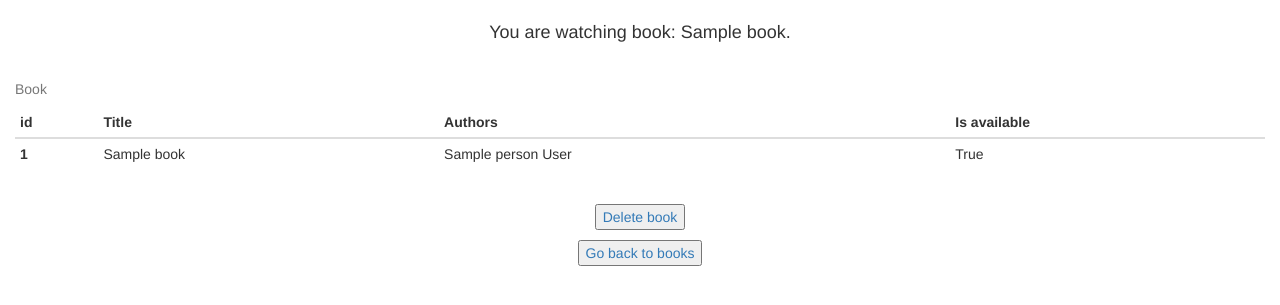
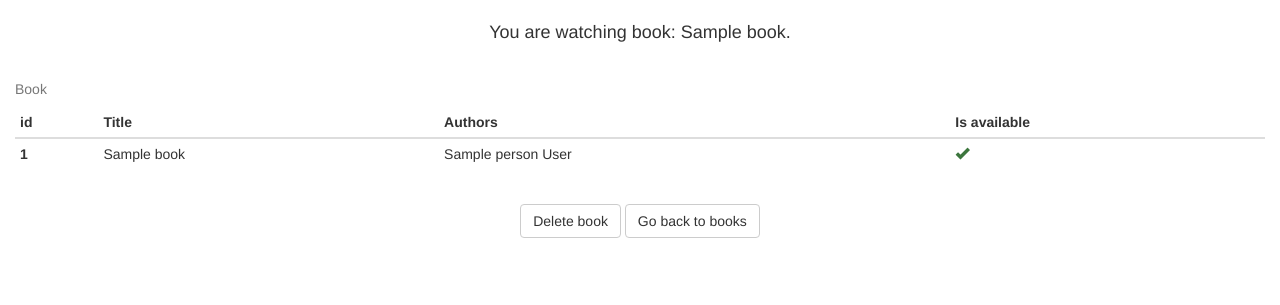
Before and after one commit to pyniuX/library, a Django app: page /library/books/1/ in a window 1280 px wide. Shown: the part 52-357 px from the top of the page. Run offline with Django 5.2, Linux system fonts and the light colour scheme; a user stored in the database is signed in; tables that the repository leaves empty hold one stand-in row (values such as "Sample post"); some libraries are stand-ins or nearby versions.

Commit message:
final version, in production

```diff
--- a/mysite/library/templates/library/authors.html
+++ b/mysite/library/templates/library/authors.html
@@ -5,7 +5,7 @@
 
 {% block content %}
   <p style="font-size: large; text-align: center" >You're in authors menu, shakalakamou!</p>
-  <p style= "text-align: center" ><a href="{% url 'library:author_add' %}"><button>Add author</button></a></p>
+  <p style= "text-align: center" ><a href="{% url 'library:author_add' %}"><button class="btn btn-default">Add author</button></a></p>
   <div id="authors" class="padded">
     <div class="panel-body">
       <table class="center table table-condensed">
--- a/mysite/library/templates/library/book_status.html
+++ b/mysite/library/templates/library/book_status.html
@@ -31,7 +31,11 @@
                             {% endif %}
                         {% endfor %}
                         </td>
-                        <td>{{ book.is_available }}</td>
+                        <td>   {% if book.is_available %}
+                            <span class="glyphicon glyphicon-ok text-success" aria-hidden="true"></span>
+                          {% else %}
+                            <span class="glyphicon glyphicon-remove text-danger" aria-hidden="true"></span>
+                          {% endif %}</td>
                     </tr>
                 </tbody>
                 <tfoot>
@@ -39,6 +43,9 @@
             </table>
         </div>
     </div>
-    <p style= "text-align: center" ><a href="{% url 'library:book_delete' book.id%}"><button>Delete book</button></a></p>
-    <p style= "text-align: center" ><a href="{% url 'library:books' %}"><button>Go back to books</button></a></p>
+
+    <p  style= "text-align: center" ><a href="{% url 'library:book_delete' book.id%}"><button type="button" class="btn btn-default">Delete book</button></a>
+    <a href="{% url 'library:books' %}"><button type="button" class="btn btn-default">Go back to books</button></a></p>
+
+
 {% endblock content %}
--- a/mysite/library/templates/library/books.html
+++ b/mysite/library/templates/library/books.html
@@ -5,7 +5,7 @@
 
 {% block content %}
   <p style="font-size: large; text-align: center" >You're in books, shibidubda!</p>
-  <p style= "text-align: center" ><a href="{% url 'library:book_add' %}"><button>Add book</button></a></p>
+  <p style= "text-align: center" ><a href="{% url 'library:book_add' %}"><button class="btn btn-default">Add book</button></a></p>
   <div id="books_table" class="padded">
     <div class="panel-body">
       <table class="center table table-condensed">
@@ -22,8 +22,8 @@
         </thead>
         <tbody>
           {% for book in books %}
-            <tr>
-              <th scope="row" ><a href="{% url 'library:book_status' book.id %}">{{ book.id }}</a></th>
+            <tr class={% if book.is_available %}"success"{% else %}'danger'{% endif %}>
+              <th scope="row" ><a href="{% url 'library:book_status' book.id %}"><span  class="text-primary" >{{ book.id }}</span></a></th>
               <td>{% for author in book.authors.all %}
                     {% if forloop.last %}
                       {{ author }}
--- a/mysite/library/templates/library/rent_status.html
+++ b/mysite/library/templates/library/rent_status.html
@@ -32,6 +32,6 @@
             </table>
         </div>
     </div>
-    <p style= "text-align: center" ><a href="{% url 'library:rents' %}"><button>Go back to rents</button></a></p>
-    <p style= "text-align: center" ><a href="{% url 'library:rent_return' rent.id %}"><button>Finish rent</button></a></p>
+    <p style= "text-align: center" ><a href="{% url 'library:rents' %}"><button class="btn btn-default">Go back to rents</button></a>
+    <a href="{% url 'library:rent_return' rent.id %}"><button class="btn btn-default">Finish rent</button></a></p>
 {% endblock content %}
--- a/mysite/library/templates/library/rents.html
+++ b/mysite/library/templates/library/rents.html
@@ -6,7 +6,7 @@
 
 {% block content %}
   <p style="font-size: large; text-align: center" >You're in rents menu, dalubidudabdab!</p>
-  <p style= "text-align: center" ><a href="{% url 'library:rent_add' %}"><button>Start a rent</button></a></p>
+  <p style= "text-align: center" ><a href="{% url 'library:rent_add' %}"><button class="btn btn-default">Start a rent</button></a></p>
   <div id="rents" class="padded">
     <div class="panel-body">
       <table class="center table table-condensed">
--- a/mysite/library/templates/library/user_status.html
+++ b/mysite/library/templates/library/user_status.html
@@ -35,5 +35,5 @@
             </table>
         </div>
     </div>
-    <p style= "text-align: center" ><a href="{% url 'library:user_delete' user.id%}"><button>Delete user</button></a></p>
+    <p style= "text-align: center" ><a href="{% url 'library:user_delete' user.id%}"><button class="btn btn-default">Delete user</button></a></p>
 {% endblock content %}
--- a/mysite/library/templates/library/users.html
+++ b/mysite/library/templates/library/users.html
@@ -5,7 +5,7 @@
 
 {% block content %}
   <p style="font-size: large; text-align: center" >You're in users menu, shakalakamou!</p>
-  <p style= "text-align: center" ><a href="{% url 'library:user_add' %}"><button>Add user</button></a></p>
+  <p style= "text-align: center" ><a href="{% url 'library:user_add' %}"><button class="btn btn-default">Add user</button></a></p>
   <div id="users_table" class="padded">
     <div class="panel-body">
       <table class="center table table-condensed">
--- a/mysite/mysite/settings.py
+++ b/mysite/mysite/settings.py
@@ -24,7 +24,7 @@ BASE_DIR = Path(__file__).resolve().parent.parent
 SECRET_KEY = "django-insecure-)j6hhkbqq2a%b*9@@($_!9e$4$$#12&!uate47^na%$$ruapyg"
 
 # SECURITY WARNING: don't run with debug turned on in production!
-DEBUG = True
+DEBUG = False
 
 ALLOWED_HOSTS = ["35.173.69.207", "127.0.0.1", "library2.pythonanywhere.com"]
 
```
